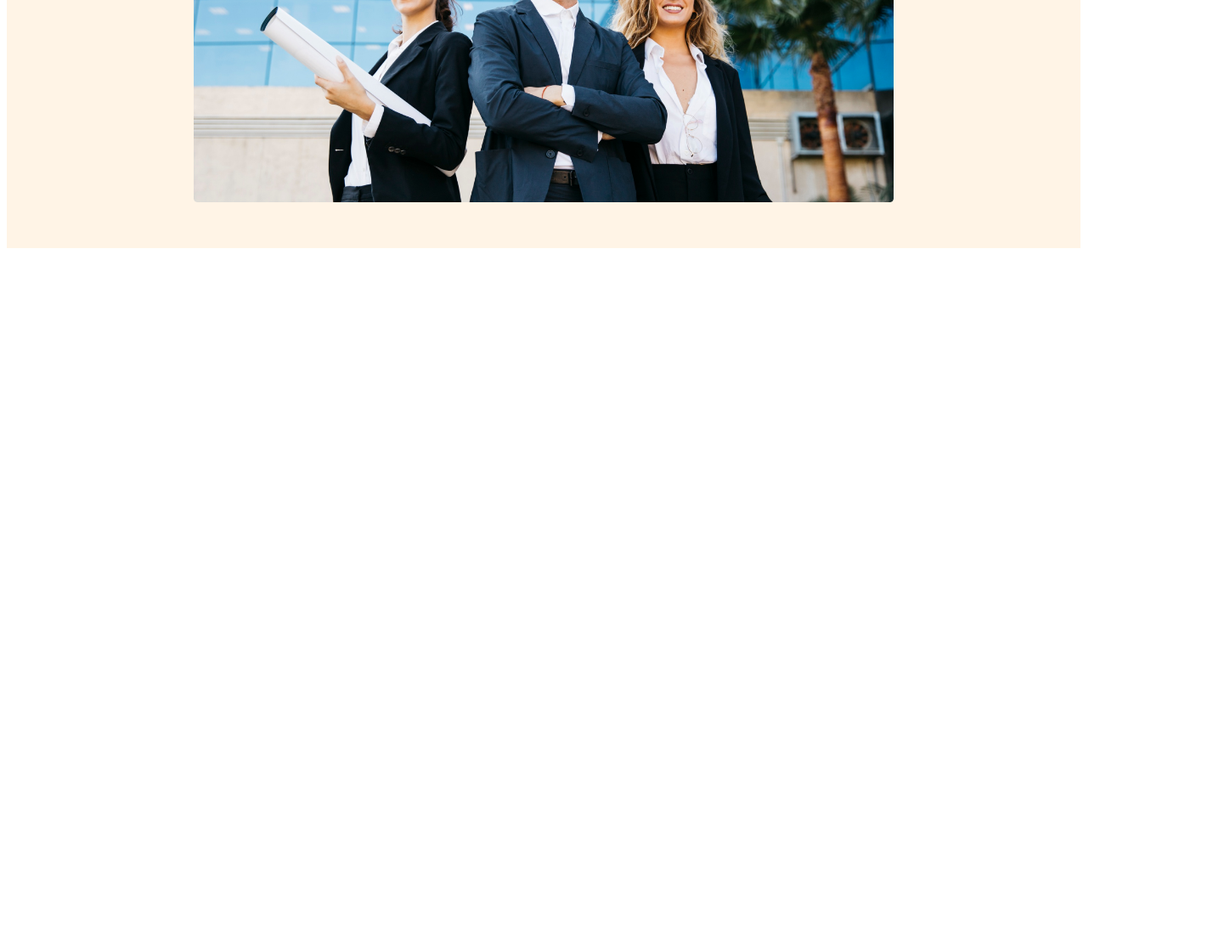
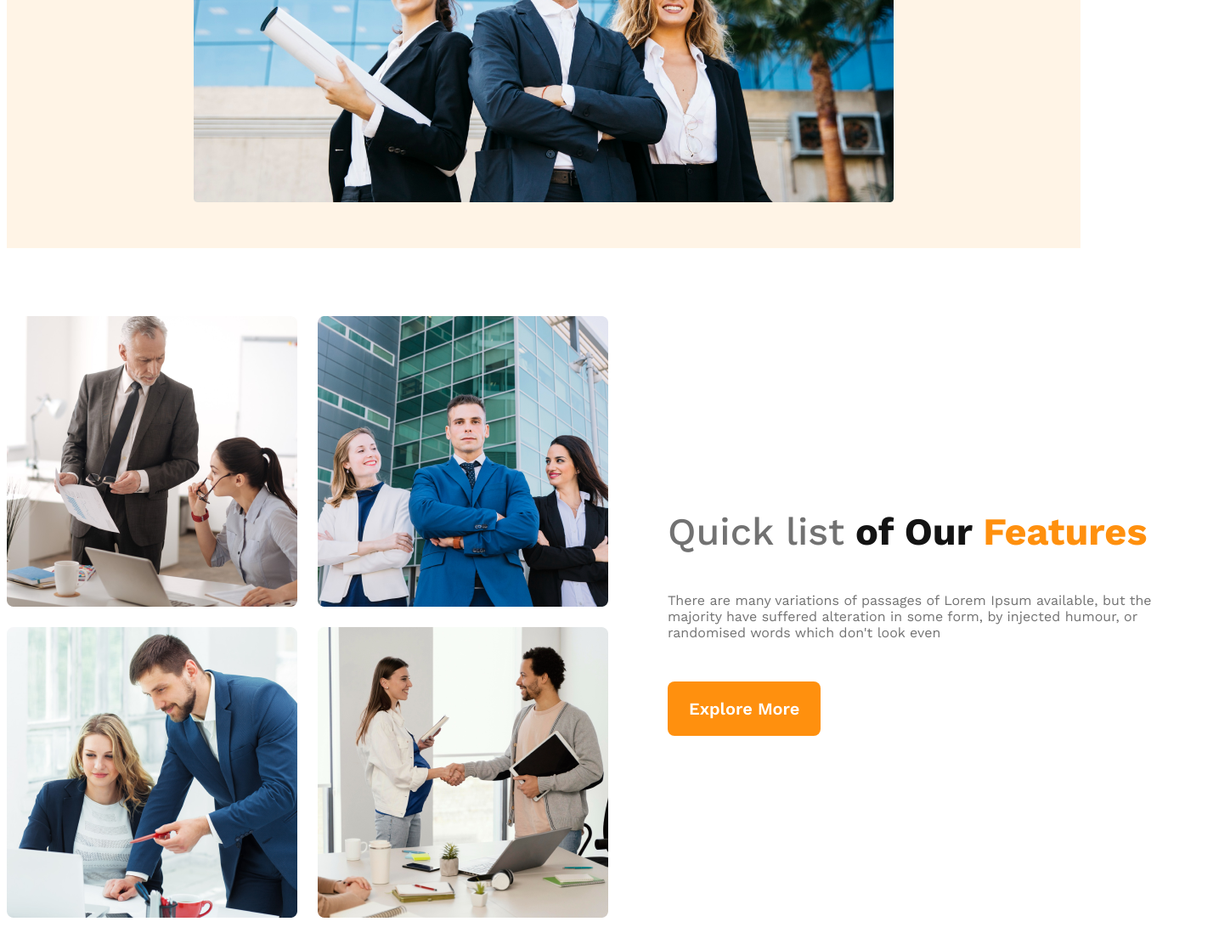
Before and after one commit to SangramBishwas/g3-architects-website, a plain HTML site: page index.html in a window 1280 px wide. Shown: the part 741-1859 px from the top of the page at 85% size, 1448 px wide, since content can reach past the window. Before the commit the page ends 1041 px from the top, so only its background shows below. Drawn offline with nearby package versions, Linux system fonts and the light colour scheme.

Commit message:
complete Team Section with responsive

```diff
--- a/index.html
+++ b/index.html
@@ -29,5 +29,20 @@
         </div>
     </header>
         <!-- Header End -->
+    <main>
+        <section class="teams-container">
+            <div class="teams-img-container">
+                <img src="images/team1.png" alt="">
+                <img src="images/team2.png" alt="">
+                <img src="images/team3.png" alt="">
+                <img src="images/team4.png" alt="">
+            </div>
+            <div class="teams-content">
+                <h3 class="teams-title"><span class="Quick">Quick list</span> of Our <span class="text-features">Features</span></h3>
+                <p class="teams-description">There are many variations of passages of Lorem Ipsum available, but the majority have suffered alteration in some form, by injected humour, or randomised words which don't look even</p>
+                <button class="btn-primary">Explore More</button>
+            </div>
+        </section>
+    </main>
 </body>
 </html>
--- a/style.css
+++ b/style.css
@@ -68,32 +68,110 @@ nav ul>li {
     font-size: 1rem;
     font-weight: 400;
 }
-.banner img{
+
+.banner img {
     width: 100%;
+}
+
+main {
+    width: 1440px;
+    margin: 5rem auto;
+}
+
+/* Team Section Styls */
+
+.teams-container {
+    display: flex;
+    align-items: center;
+}
+
+
+.teams-content {
+    padding: 0 4rem;
+}
+
+.teams-img-container {
+    display: grid;
+    grid-template-columns: repeat(2, 1fr);
+    grid-gap: 1.5rem;
+}
+
+.teams-content {
+    padding: 0 70px;
+}
+
+.teams-title {
+    color: #131313;
+    font-size: 45px;
+    font-weight: 700
+}
+
+.teams-title .Quick {
+    color: #727272;
+    font-weight: 500;
+}
+
+.teams-title .text-features {
+    color: #FF900E;
+}
+
+.teams-description {
+    color: #727272;
+    font-size: 1rem;
+    font-weight: 400;
 }
 
 /* Responsive Design */
 /* For Mobile Devices */
-@media screen and (max-width: 576px){
+@media screen and (max-width: 576px) {
+
     header {
-        padding: 1rem;
+        padding: 1.5rem;
     }
 
-    nav{
+    nav,
+    .teams-container {
         flex-direction: column;
     }
+
+    .teams-img-container {
+        grid-template-columns: 1fr;
+    }
+
+    .teams-content {
+        padding-right: 20px;
+        padding-right: 20px;
+    }
+
+    main, .banner-content {
+        width: 100%;
+    }
+
 
 }
 
 /* For Tablet or Medium Devices */
 
-    @media screen and (min-width: 576px) and (max-width: 960px){
+@media screen and (min-width: 576px) and (max-width: 960px) {
     header {
-            padding: 3rem;
+        padding: 50px;
     }
 
-        nav{
+    nav,
+    .teams-container {
         flex-direction: column;
     }
 
+    .teams-img-container {
+        grid-template-columns: 1fr;
     }
+    .teams-content {
+        padding-left: 50px;
+        padding-right: 50px;
+    }
+
+    main {
+        width: 100%;
+    }
+
+}
```
Lines whose indentation alone changed are shown as unchanged.
